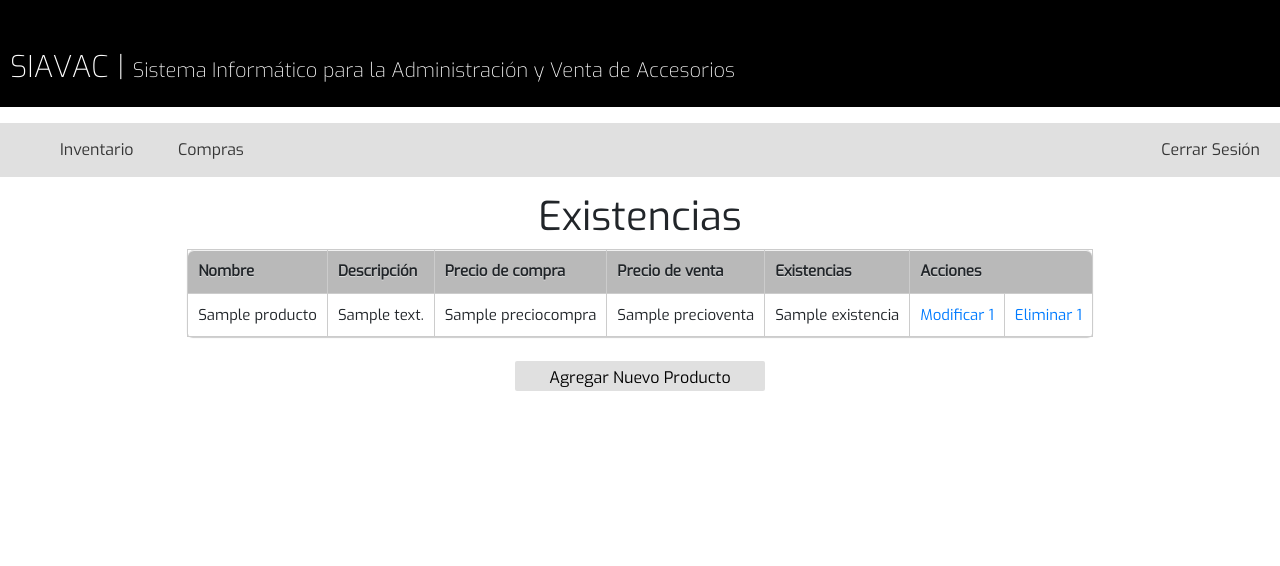
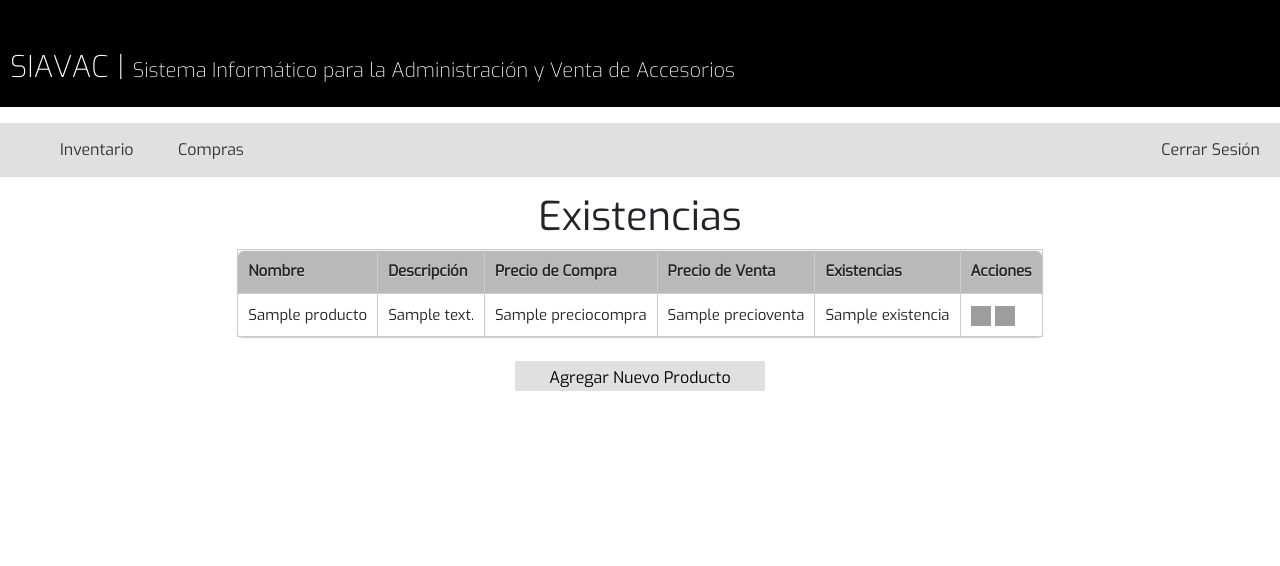
Before and after one commit to lol955714/dsi115, a Django app: template templates/base/existencias.html in a window 1280 px wide. Shown: the top 566 px of the page. Run offline with Django 3.2, Linux system fonts and the light colour scheme; the template is opened without the code that fills it: most values are stand-ins (such as "Sample title", 1, 10 or a date in 2020); some libraries are stand-ins or nearby versions; grey boxes are pictures that could not be loaded.

Commit message:
Add files via upload

```diff
--- a/templates/base/existencias.html
+++ b/templates/base/existencias.html
@@ -7,7 +7,7 @@
     <h1>Existencias</h1>
     <table class="bordered">
     <thead>
-    <tr><th>Nombre</th><th>Descripción</th><th>Precio de compra</th><th>Precio de venta</th> <th>Existencias</th><th colspan="2" align="center">Acciones</th></tr>
+    <tr><th>Nombre</th><th>Descripción</th><th>Precio de Compra</th><th>Precio de Venta</th> <th>Existencias</th><th colspan="2" align="center">Acciones</th></tr>
 	</thead>
 	<tbody>
    {% for producto in productos%}
@@ -17,8 +17,8 @@
    	<td>{{producto.preciocompra}}</td>
    	<td>{{producto.precioventa}}</td>
    	<td>{{producto.existencia}}</td>
-   	<td><a href="{% url 'inventario:gestprod' producto.id %}" rel="get:id=10" rev="abcwin[500,auto]">Modificar {{producto.id}}</a></td>
-       <td><a href="{% url 'inventario:elimprod' producto.id %}" rel="get:id=10" rev="abcwin[500,auto]">Eliminar {{producto.id}}</a></td>
+   	<td><a href="{% url 'inventario:gestprod' producto.id %}" rel="get:id=10" rev="abcwin[500,auto]"><img src="/static/images/editar.png" title="Editar" width="20" height="20"/></a>
+       <a href="{% url 'inventario:elimprod' producto.id %}" rel="get:id=10" rev="abcwin[500,auto]"><img src="/static/images/delete.png" title="Eliminar" width="20" height="20"/></a></td>
    </tr>
    {%endfor%}
     </tbody>
```
